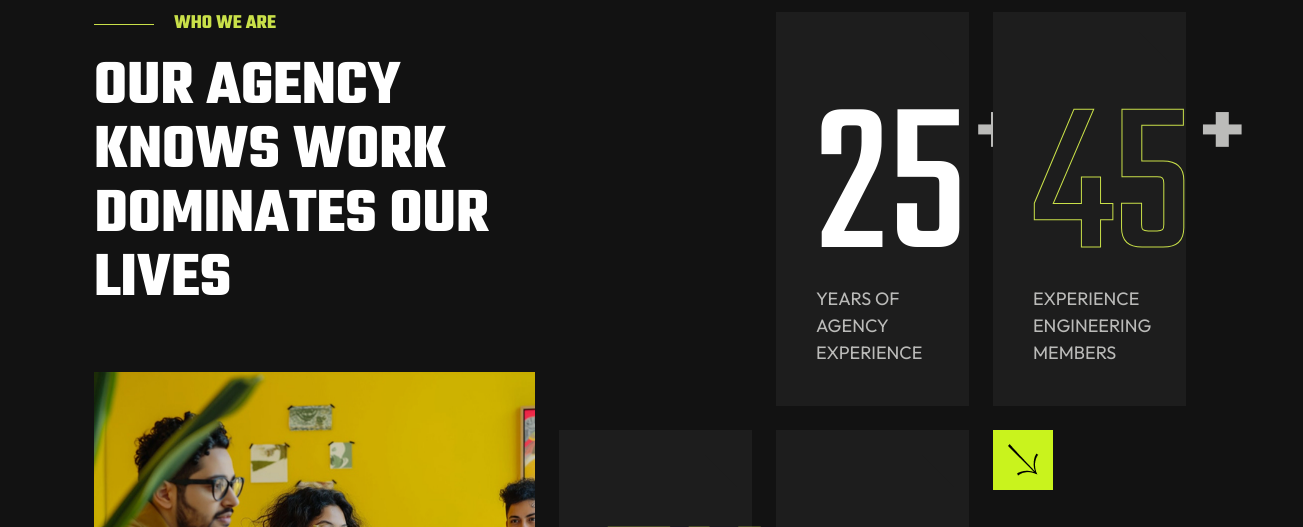
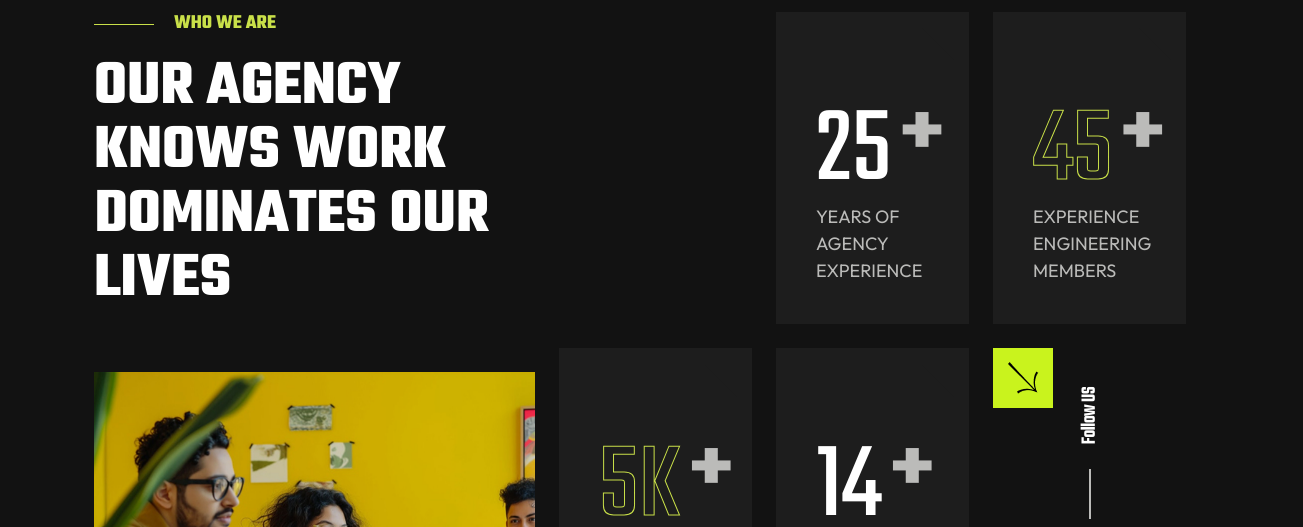
Before and after one commit to UncoreDigital/uncore-digital, an Astro site: page / in a window 1280 px wide. Shown: the part 2030-2557 px from the top of the page, 1303 px wide, since content can reach past the window. Built offline with nearby package versions, Linux system fonts and the light colour scheme; Astro itself is replaced by a stand-in of ours.

Commit message:
sanjana-16:16-8/7

```diff
--- a/src/components/home/WhoWeAre.astro
+++ b/src/components/home/WhoWeAre.astro
@@ -1,7 +1,7 @@
 <style>
   h5 {
     font-family: "Teko Regular", serif !important;
-    font-size: 220px;
+    /* font-size: 220px; */
     line-height: 0.75;
   }
 
```
